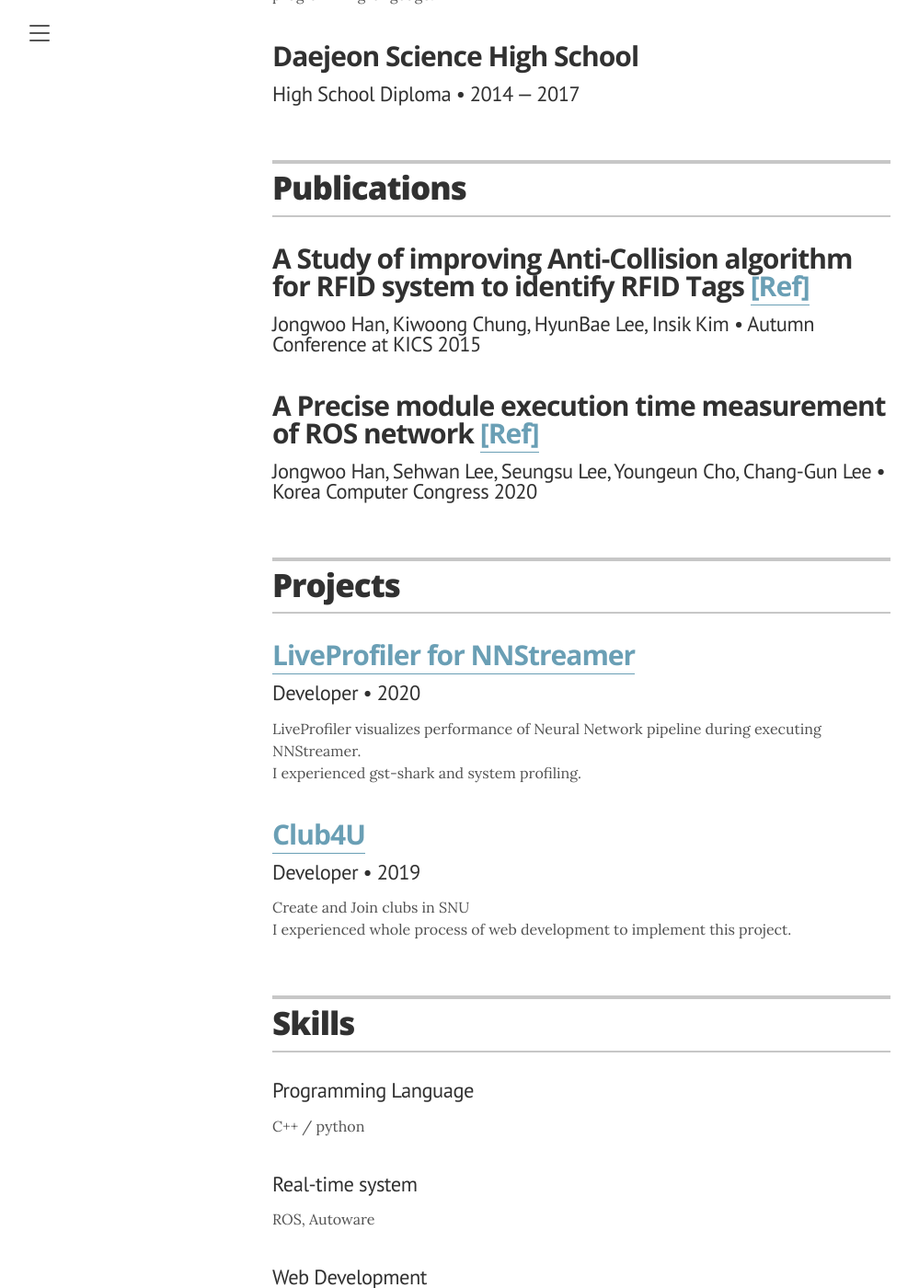
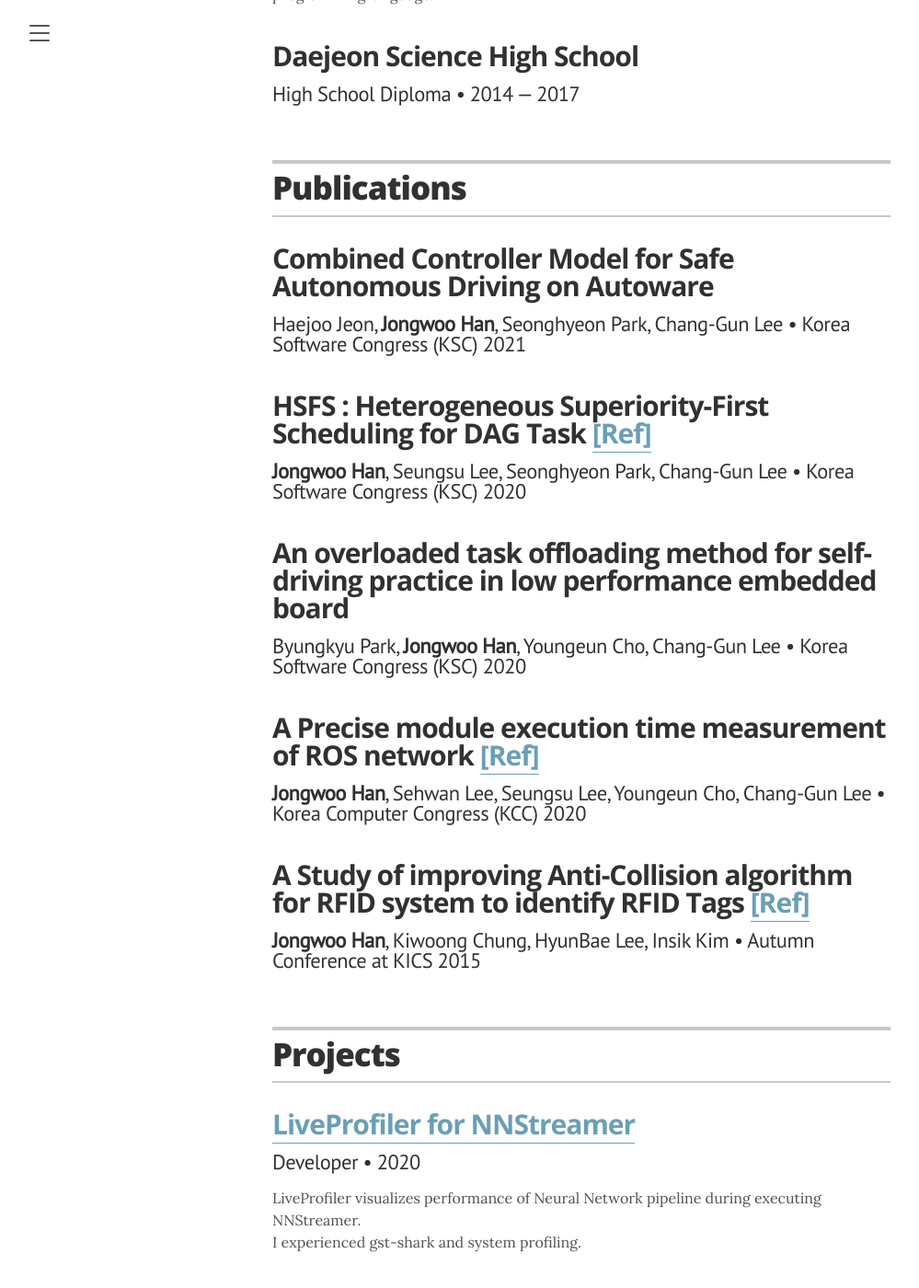
Before and after one commit to Spiraline/spiraline.github.io, a Jekyll site: the page built from index.markdown, in a window 1280 px wide and 1400 px high, scrolled down 2004 px. Shown: the whole window at 92% size, without its empty margins (8-1007 px from the left). Built offline with Jekyll 4.4.1, drawn with Linux system fonts in a browser that asks for light colours; some of the changed text lies outside the part shown.

Commit message:
Add new publications

```diff
--- a/_data/publication.yml
+++ b/_data/publication.yml
@@ -1,15 +1,34 @@
 # Papers
+
+# 2021 KSC - HJJeon
+- title: "Combined Controller Model for Safe Autonomous Driving on Autoware"
+  author: Haejoo Jeon, <b>Jongwoo Han</b>, Seonghyeon Park, Chang-Gun Lee
+  year: 2021
+  conference: Korea Software Congress (KSC) 2021
+
+# 2020 KSC
+- title: "HSFS : Heterogeneous Superiority-First Scheduling for DAG Task"
+  author: <b>Jongwoo Han</b>, Seungsu Lee, Seonghyeon Park, Chang-Gun Lee
+  year: 2020
+  conference: Korea Software Congress (KSC) 2020
+  url: "/assets/KCC2020.pdf"
+
+# 2020 KSC - BKPark
+- title: "An overloaded task offloading method for self-driving practice in low performance embedded board"
+  author: Byungkyu Park, <b>Jongwoo Han</b>, Youngeun Cho, Chang-Gun Lee
+  year: 2020
+  conference: Korea Software Congress (KSC) 2020
+
+# 2020 KCC
+- title: A Precise module execution time measurement of ROS network
+  author: <b>Jongwoo Han</b>, Sehwan Lee, Seungsu Lee, Youngeun Cho, Chang-Gun Lee
+  year: 2020
+  conference: Korea Computer Congress (KCC) 2020
+  url: "/assets/KCC2020.pdf"
 
 # KICS - RFID
 - title: A Study of improving Anti-Collision algorithm for RFID system to identify RFID Tags
-  author: Jongwoo Han, Kiwoong Chung, HyunBae Lee, Insik Kim
+  author: <b>Jongwoo Han</b>, Kiwoong Chung, HyunBae Lee, Insik Kim
   year: 2015
   conference: Autumn Conference at KICS 2015
-  url: "#"
-
-# KCC - ROS
-- title: A Precise module execution time measurement of ROS network
-  author: Jongwoo Han, Sehwan Lee, Seungsu Lee, Youngeun Cho, Chang-Gun Lee
-  year: 2020
-  conference: Korea Computer Congress 2020
-  url: "/assets/KCC2020.pdf"
+  url: ""
```
Also changed, not shown: _data/skills.yml (+4 -4 lines), Gemfile.lock.
